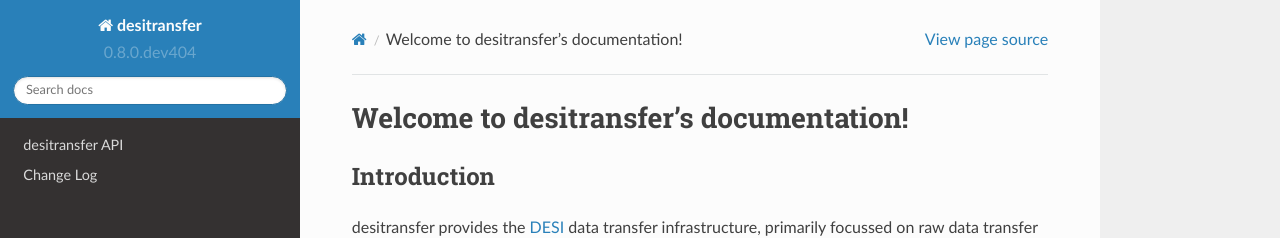
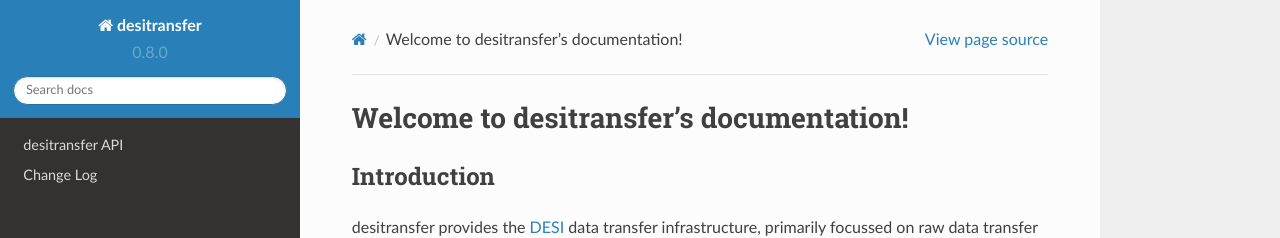
Before and after one commit to desihub/desitransfer, a Sphinx documentation site: the page built from doc/index.rst, in a window 1280 px wide. Shown: the top 238 px of the page. Built offline with Sphinx 7.4.7 and the Read the Docs theme 2.0.0, drawn with Linux system fonts in a browser that asks for light colours.

Commit message:
preparing for next tag

```diff
--- a/doc/changes.rst
+++ b/doc/changes.rst
@@ -7,7 +7,7 @@
 
 * *Planned*: refactor package to deprecate ``setup.py``.
 
-0.8.0 (unreleased)
+0.8.0 (2022-09-21)
 ------------------
 
 * Use a more compact format for raw data transfer status (PR `#49`_).
--- a/py/desitransfer/_version.py
+++ b/py/desitransfer/_version.py
@@ -1 +1 @@
-__version__ = '0.8.0.dev404'
+__version__ = '0.8.0'
```
